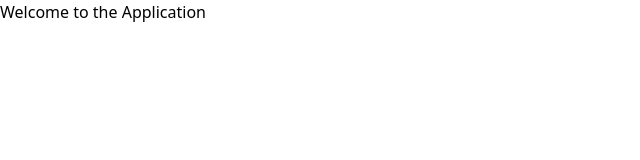
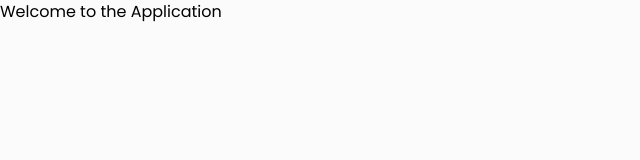
Before and after one commit to Vikash-thak12/Expense_Tracker, a React (Vite) app in the folder frontend/: page / in a window 1280 px wide. Shown: the top 160 px of the page, without its empty margins (0-640 px from the left). Built offline with nearby package versions, Linux system fonts and the light colour scheme.

Commit message:
Implemeted: Google font

```diff
--- a/frontend/src/index.css
+++ b/frontend/src/index.css
@@ -1 +1,20 @@
+@import url('https://fonts.googleapis.com/css2?family=Poppins:ital,wght@0,100;0,200;0,300;0,400;0,500;0,600;0,700;0,800;0,900;1,100;1,200;1,300;1,400;1,500;1,600;1,700;1,800;1,900&family=Rubik:ital,wght@0,300..900;1,300..900&display=swap');
 @import "tailwindcss";
+
+@theme {
+    --font-display: "poppins", "sans-serif";
+    --breakpoint-3xl: 1920px;
+    --color-primary: #875cf5;
+}
+
+
+@layer base {
+    html {
+        font-family: var(--font-display);
+    }
+
+    body {
+         background-color: #fcfbfc;
+         overflow-x: hidden;
+    }
+}
```
